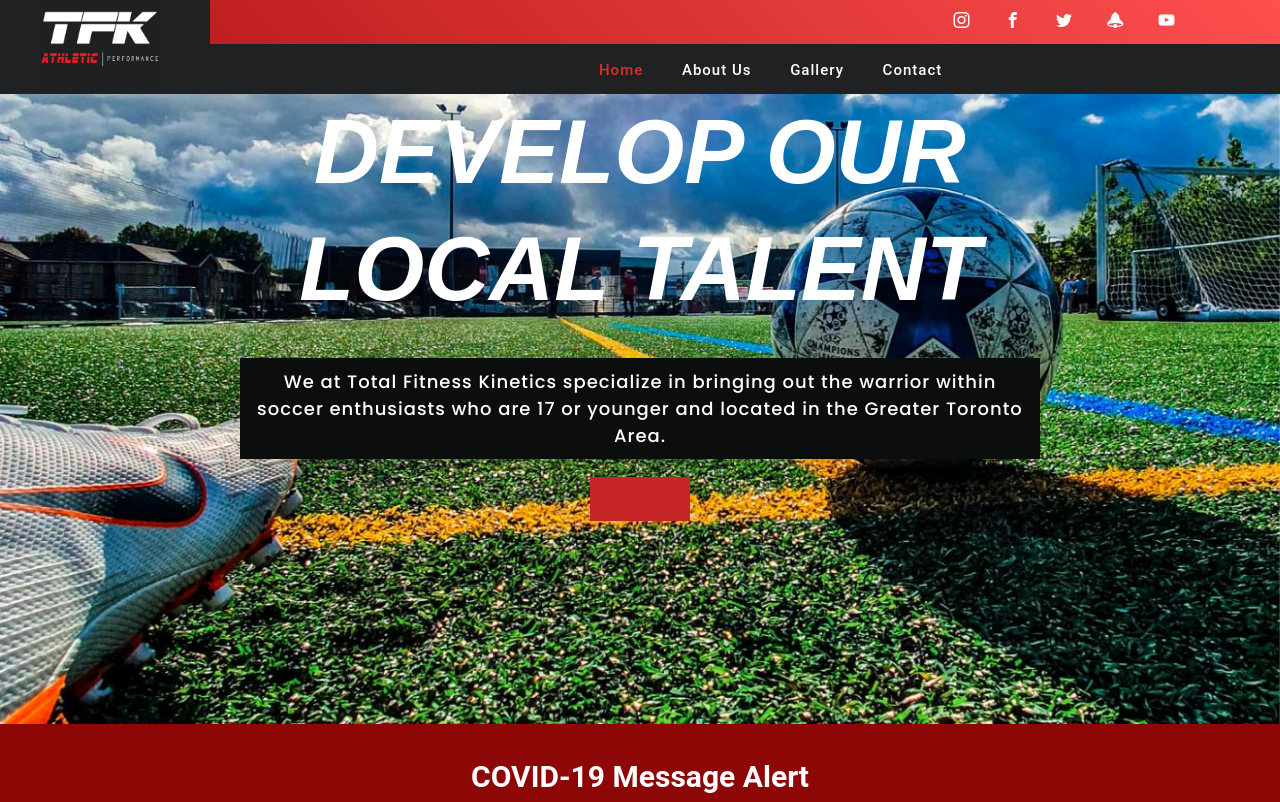
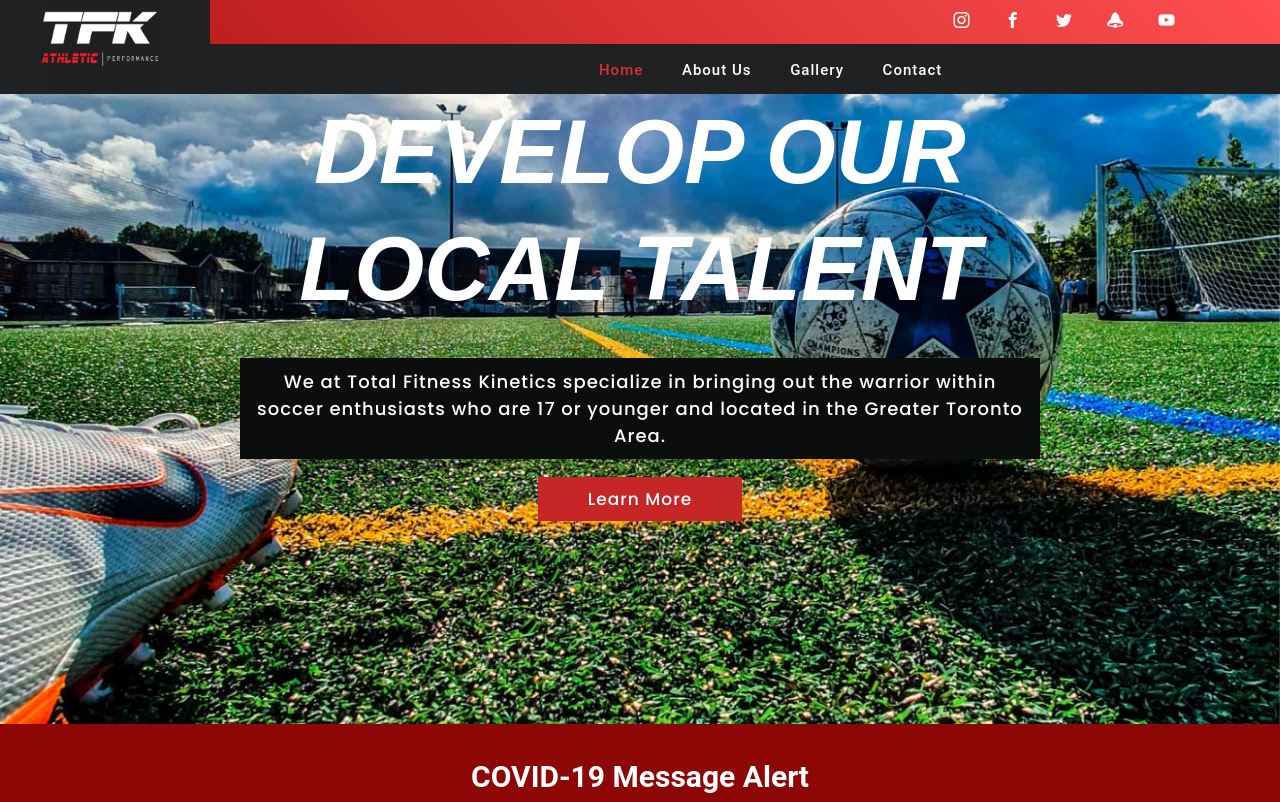
Before and after one commit to tfkathletics18/tfkwebsite, a plain HTML site: page index.html in a window 1280 px wide. Shown: the top 802 px of the page. Drawn offline with Linux system fonts and the light colour scheme; files whose address does not match are found by name.

Commit message:
Added back the Learn More Tab

```diff
--- a/index.html
+++ b/index.html
@@ -138,9 +138,10 @@
 				   			<div class="col-md-6 col-sm-12 col-md-offset-3 slider-text">
 								<div class="slider-text-inner text-center " id="slidertexthold">
 									<h4 class="h4topbar">Growing Skills and Passion</h4 >
+
 									<h5 class="h5h">Join our innovative and high performance soccer training program led by a certified trainer and personal
 										development coach with over a decade of professional playing experience</h5>
-									<p class="lrnbtnhld"><a href="#" class="learnbtnn"></a></p>
+									<p class="lrnbtnhld"><a href="#" class="learnbtnn">Learn More</a></p>
 								</div>
 				   			</div>
 				   		</div>
@@ -154,7 +155,7 @@
 									<h1 class="slidertoph1">Develop our Local Talent</h1>
 									<h5 class="h5h">We at Total Fitness Kinetics specialize in bringing out the warrior within soccer
 										enthusiasts who are 17 or younger and located in the Greater Toronto Area.</h5>
-									<p class="lrnbtnhld"><a href="#" class="learnbtnn"></a></p>
+									<p class="lrnbtnhld"><a href="#" class="learnbtnn">Learn More</a></p>
 								</div>
 				   			</div>
 				   		</div>
@@ -167,7 +168,7 @@
 				   				<div class="slider-text-inner text-center " id="slidertexthold">
 									<h1 class="slidertoph1">Working Out is a Reward not a <span class="spanh1" >Punishment</span></h1>
 									<h5 class="h5h">Clients of our gym receive not only necessary equipment for their workouts but also friendly support in achieving their number one training goal.</h5>
-				   					<p class="lrnbtnhld"><a href="#" class="learnbtnn"></a></p>
+				   					<p class="lrnbtnhld"><a href="#" class="learnbtnn">Learn More</a></p>
 				   				</div>
 				   			</div>
 				   		</div>
```
